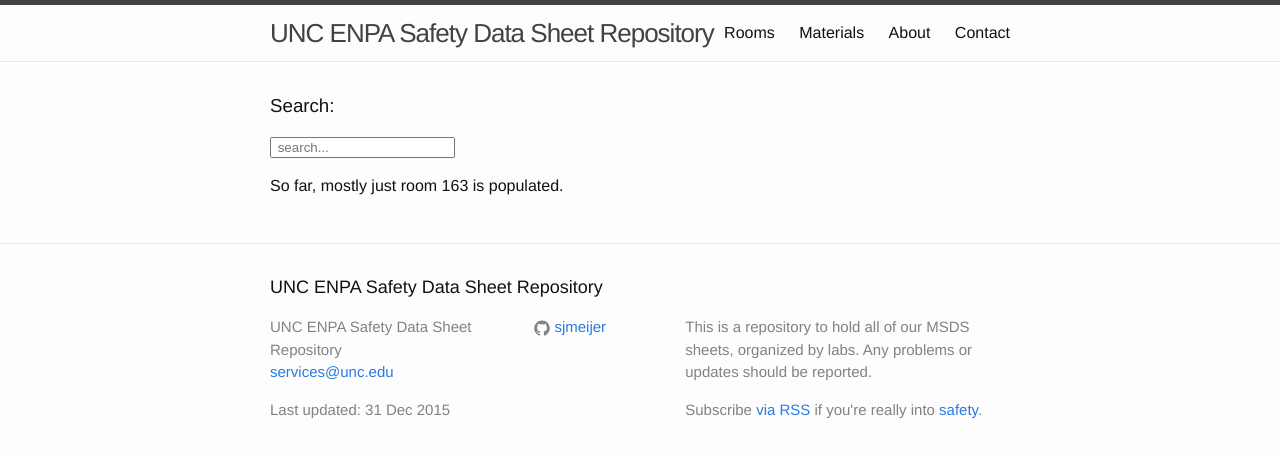
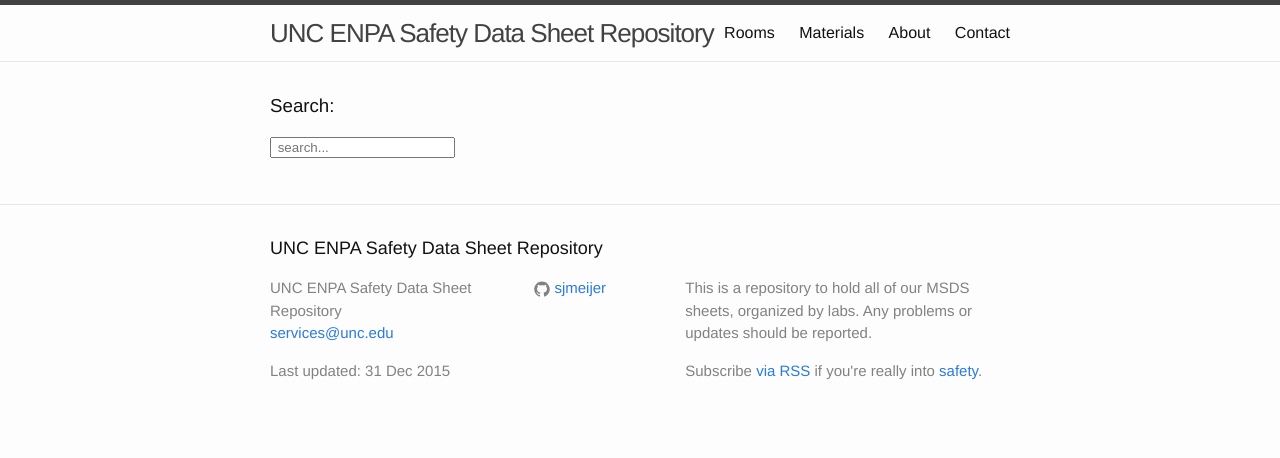
Before and after one commit to sjmeijer/msds, a Jekyll site: the page built from index.html, in a window 1280 px wide. Shown: the top 458 px of the page. Built offline with Jekyll 4.4.1, drawn with Linux system fonts in a browser that asks for light colours.

Commit message:
removed top page message

```diff
--- a/index.html
+++ b/index.html
@@ -24,7 +24,7 @@
   -->
 
 <p>
-So far, mostly just room 163 is populated.
+<!-- So far, mostly just room 163 is populated. -->
 </p>
 
 </div>
```
